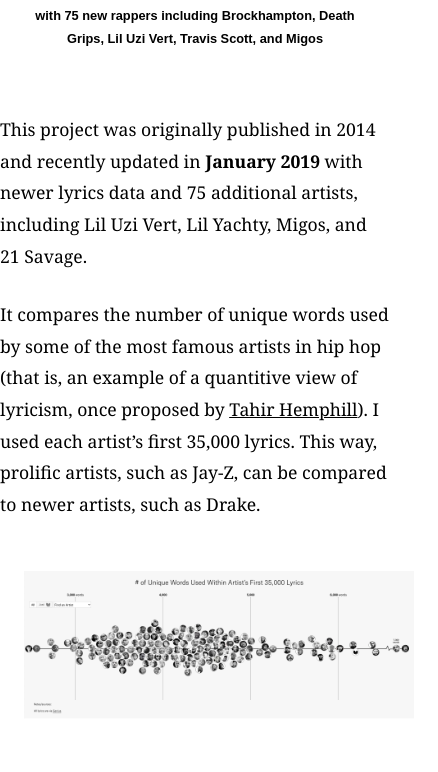
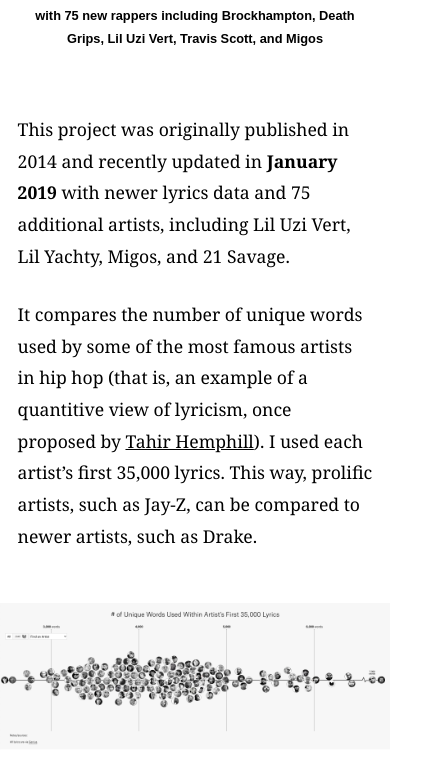
Before and after one commit to alessandrofajr/web_insper, a plain HTML site: page exercicio_3/index.html in a window 390 px wide. Shown: the part 534-1306 px from the top of the page, 438 px wide, since content can reach past the window. Drawn offline with Linux system fonts and the light colour scheme.

Commit message:
Adjusting padding for mobile view

```diff
--- a/exercicio_3/style.css
+++ b/exercicio_3/style.css
@@ -14,6 +14,7 @@ h1 {
     text-align: center;
     max-width: 42rem;
     margin: 1em auto 0.5em;
+    padding: 0 0.2em 0 0.2em;
   }
 
 h2 {
@@ -24,6 +25,7 @@ h2 {
     color: grey;
     max-width: 50rem;
     margin: 0.5em auto;
+    padding: 0 0.2em 0 0.2em;
   }
 
 p.author {
@@ -61,6 +63,7 @@ p {
     line-height: 1.8em;
     max-width: 40rem;
     margin: 1.5em auto;
+    padding: 0 1em 0 1em;
 }
 
 a {
@@ -70,5 +73,6 @@ a {
 img {
     width: 100%;
     height: auto;
-    margin: 1.5em;
+    margin: 1.5em 0 0 0;
+    padding: 0
   }
```
